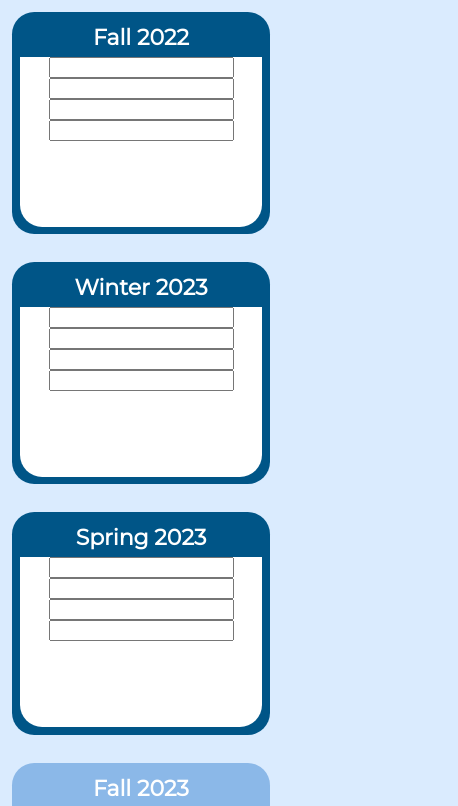
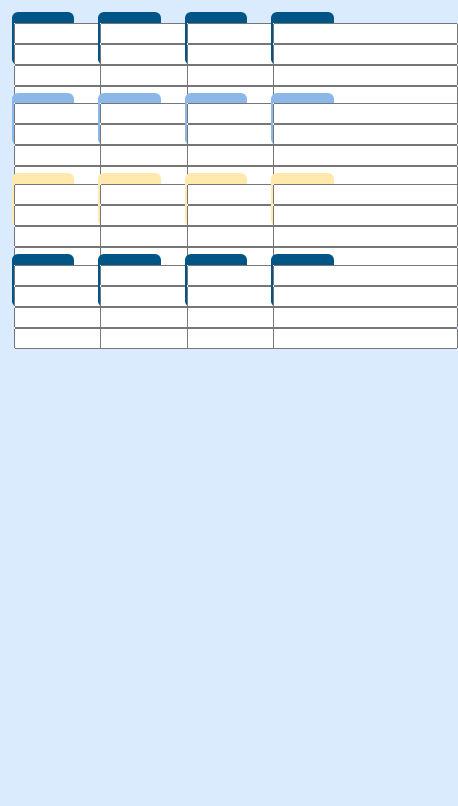
Before and after one commit to megspham/bruinplanner, a React (Create React App) app: page / in a window 390 px wide. Shown: the top 806 px of the page, 458 px wide, since content can reach past the window. Built offline with nearby package versions, Linux system fonts and the light colour scheme.

Commit message:
change calendar to be responsive and add summer quarter

```diff
--- a/src/components/CalendarPage/CalendarBlock.css
+++ b/src/components/CalendarPage/CalendarBlock.css
@@ -1,12 +1,11 @@
-
 .BackgroundBlock {
-  border-radius: 22.224px;
+  border-radius: 1.5vw;
   display: flex;
   display: inline-block;
 
   justify-content: center;
-  width: 257.82px;
-  height: 222.24px;
+  width: 16vw;
+  height: 13.5vw;
 
   position: relative;
   margin: 12px;
@@ -23,11 +22,11 @@
   bottom: 3.26%;
 
   background: #ffffff;
-  border-radius: 0px 0px 22.224px 22.224px;
+  border-radius: 0px 0px 1.5vw 1.5vw;
 }
 
 .CalendarTitle {
-text-align: center;
+  text-align: center;
   position: absolute;
   width: 242px;
   left: calc(50% - 242px / 2 + 0.09px);
@@ -37,7 +36,7 @@ text-align: center;
   font-family: "Montserrat";
   font-style: normal;
   font-weight: 700;
-  font-size: 22px;
+  font-size: 1.25vw;
   line-height: 27px;
   /* identical to box height */
 
--- a/src/components/CalendarPage/CalendarList.js
+++ b/src/components/CalendarPage/CalendarList.js
@@ -7,49 +7,61 @@ class CalendarList extends Component {
     return (
       <div>
         <div className="CalendarRow">
-          <CalendarBlock color = "#005587"
+          <CalendarBlock color="#005587"
             calendarDate={"Fall " + new Date(new Date().setFullYear(this.currYear)).getFullYear()
             }>
           </CalendarBlock>
-          <CalendarBlock color = "#005587"
+          <CalendarBlock color="#005587"
             calendarDate={"Winter " + new Date(new Date().setFullYear(this.currYear + 1)).getFullYear()}
           ></CalendarBlock>
-          <CalendarBlock color = "#005587"
+          <CalendarBlock color="#005587"
             calendarDate={"Spring " + new Date(new Date().setFullYear(this.currYear + 1)).getFullYear()}
+          ></CalendarBlock>
+          <CalendarBlock color="#005587"
+            calendarDate={"Summer " + new Date(new Date().setFullYear(this.currYear + 1)).getFullYear()}
           ></CalendarBlock>
         </div>
 
         <div className="CalendarRow">
-          <CalendarBlock color = "#8BB8E8"
+          <CalendarBlock color="#8BB8E8"
             calendarDate={"Fall " + new Date(new Date().setFullYear(this.currYear + 1)).getFullYear()}
           ></CalendarBlock>
-          <CalendarBlock color = "#8BB8E8"
+          <CalendarBlock color="#8BB8E8"
             calendarDate={"Winter " + new Date(new Date().setFullYear(this.currYear + 2)).getFullYear()}
           ></CalendarBlock>
-          <CalendarBlock color = "#8BB8E8"
+          <CalendarBlock color="#8BB8E8"
             calendarDate={"Spring " + new Date(new Date().setFullYear(this.currYear + 2)).getFullYear()}
+          ></CalendarBlock>
+          <CalendarBlock color="#8BB8E8"
+            calendarDate={"Summer " + new Date(new Date().setFullYear(this.currYear + 2)).getFullYear()}
           ></CalendarBlock>
         </div>
 
         <div className="CalendarRow">
-          <CalendarBlock color = "#FFE9AD"
+          <CalendarBlock color="#FFE9AD"
             calendarDate={"Fall " + new Date(new Date().setFullYear(this.currYear + 2)).getFullYear()}></CalendarBlock>
-          <CalendarBlock color = "#FFE9AD"
+          <CalendarBlock color="#FFE9AD"
             calendarDate={"Winter " + new Date(new Date().setFullYear(this.currYear + 3)).getFullYear()}
           ></CalendarBlock>
-          <CalendarBlock color = "#FFE9AD"
+          <CalendarBlock color="#FFE9AD"
             calendarDate={"Spring " + new Date(new Date().setFullYear(this.currYear + 3)).getFullYear()}
+          ></CalendarBlock>
+          <CalendarBlock color="#FFE9AD"
+            calendarDate={"Summer " + new Date(new Date().setFullYear(this.currYear + 3)).getFullYear()}
           ></CalendarBlock>
         </div>
 
         <div className="CalendarRow">
-          <CalendarBlock color = "#005587"
+          <CalendarBlock color="#005587"
             calendarDate={"Fall " + new Date(new Date().setFullYear(this.currYear + 3)).getFullYear()}></CalendarBlock>
-          <CalendarBlock color = "#005587"
+          <CalendarBlock color="#005587"
             calendarDate={"Winter " + new Date(new Date().setFullYear(this.currYear + 4)).getFullYear()}
           ></CalendarBlock>
-          <CalendarBlock color = "#005587"
+          <CalendarBlock color="#005587"
             calendarDate={"Spring " + new Date(new Date().setFullYear(this.currYear + 4)).getFullYear()}
+          ></CalendarBlock>
+          <CalendarBlock color="#005587"
+            calendarDate={"Summer " + new Date(new Date().setFullYear(this.currYear + 4)).getFullYear()}
           ></CalendarBlock>
         </div>
       </div>
```
Lines whose indentation alone changed are shown as unchanged.
